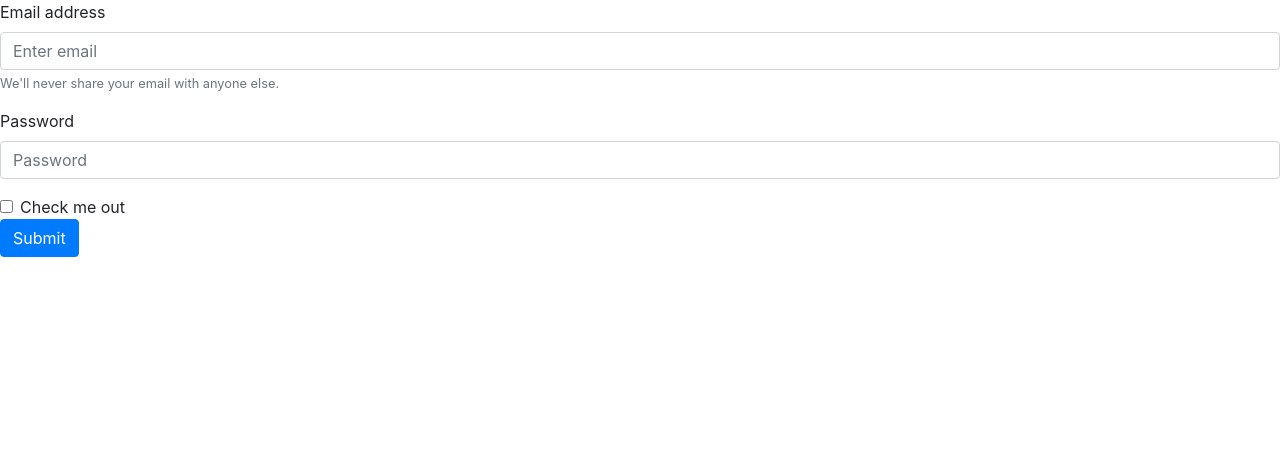
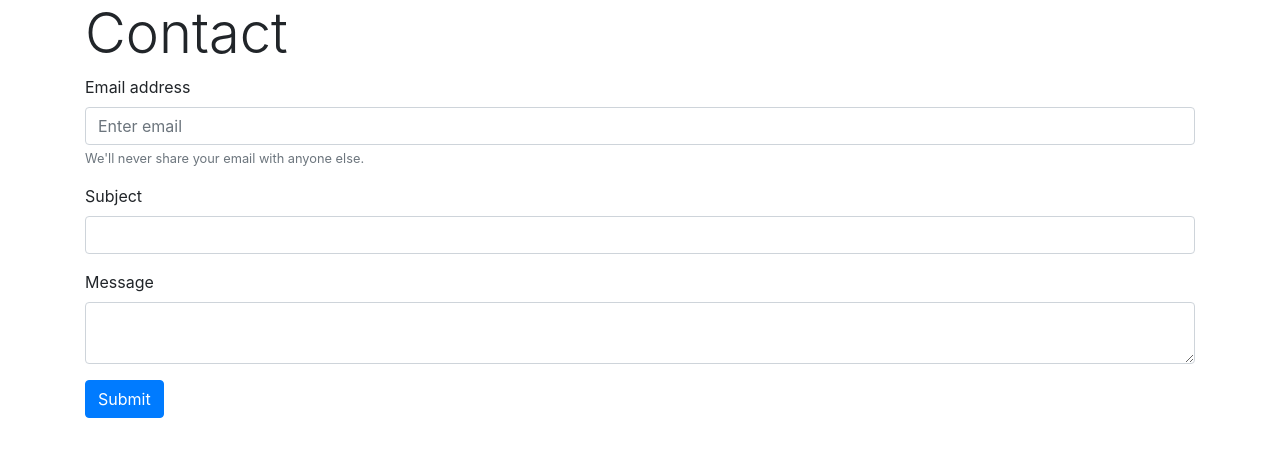
Before and after one commit to ChristianGobin/melon.io, a PHP site: page /contact.php in a window 1280 px wide. Shown: the top 457 px of the page. Run offline with PHP 8.4, Linux system fonts and the light colour scheme; some libraries are stand-ins or nearby versions.

Commit message:
images, footer links
Footer Links, Github and Contact Form.

```diff
--- a/contact.php
+++ b/contact.php
@@ -7,20 +7,46 @@
 </head>
 
 <body>
-    <form>
+    <div class="container">
+        <h5 class="display-4">Contact</h5>
+        <div id="error"></div>
+        <form id='contact-form'>
             <div class="form-group">
-            <label for="exampleInputEmail1">Email address</label>
-            <input type="email" class="form-control" id="exampleInputEmail1" aria-describedby="emailHelp" placeholder="Enter email">
+                <label for="email">Email address</label>
+                <input type="email" class="form-control" id="email" placeholder="Enter email">
                 <small id="emailHelp" class="form-text text-muted">We'll never share your email with anyone else.</small>
             </div>
             <div class="form-group">
-            <label for="exampleInputPassword1">Password</label>
-            <input type="password" class="form-control" id="exampleInputPassword1" placeholder="Password">
+                <label for="subject">Subject</label>
+                <input type="text" class="form-control" id="subject">
             </div>
-        <div class="form-check">
-            <input type="checkbox" class="form-check-input" id="exampleCheck1">
-            <label class="form-check-label" for="exampleCheck1">Check me out</label>
+            <div class="form-group">
+                <label for="message">Message</label>
+                <textarea id="message" class="form-control" row="3"></textarea>
             </div>
-        <button type="submit" class="btn btn-primary">Submit</button>
+            <button type="submit" id="submit" class="btn btn-primary">Submit</button>
         </form>
+    </div>
+
+    <!--JQuery, Bootstrap4 Js -->
+    <script src="https://code.jquery.com/jquery-3.2.1.slim.min.js" integrity="sha384-KJ3o2DKtIkvYIK3UENzmM7KCkRr/rE9/Qpg6aAZGJwFDMVNA/GpGFF93hXpG5KkN" crossorigin="anonymous"></script>
+    <script type='text/javascript'>
+        $("#contact-form").submit((e) => {
+            let errorMsg = "";
+            e.preventDefault();
+            if ($("#email").val() == "") {
+                errorMsg += "Email cannot be blank.";
+                $("#error").html(errorMsg);
+            }
+            if ($("#subject").val() == "") {
+                errorMsg += "Subject cannot be blank.";
+                $("#error").html(errorMsg);
+            }
+            if ($("#message").val() == "") {
+                errorMsg += "Message cannot be blank.";
+                $("#error").html(errorMsg);
+            }
+        })
+    </script>
+
 </body>
--- a/index.css
+++ b/index.css
@@ -1,4 +1,3 @@
-.needs {
-    margin-top: 50px;
-    text-align: center;
+.page-footer {
+  background-color: lawngreen;
 }
```
Also changed, not shown: home.php (+25 -9 lines), images/henry-be-JR8XZ-gdZrA-unsplash.jpg (added), images/peter-hammer-ggQy5lGtwb0-unsplash.jpg (added), images/philip-junior-mail-BpUkWK6hfJA-unsplash.jpg (added). Lines whose indentation alone changed are shown as unchanged.
